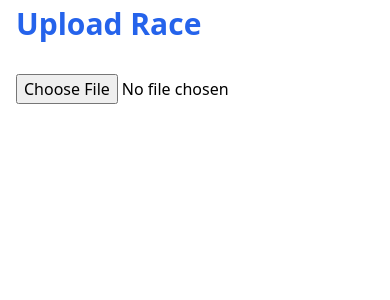
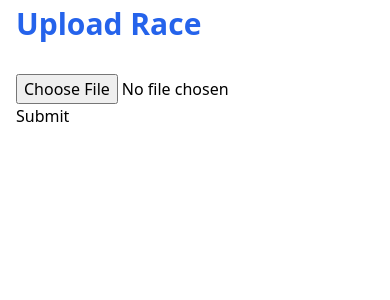
Before and after one commit to lukasz-pudlo/southbyfive-htmx, a Django app: page /upload/ in a window 390 px wide. Shown: the part 126-426 px from the top of the page. Run offline with Django 5.2, Linux system fonts and the light colour scheme; the visitor is signed in with stand-in values (Sample User, id 1); some libraries are stand-ins or nearby versions.

Commit message:
Handle file upload with csrf token

```diff
--- a/races/templates/upload.html
+++ b/races/templates/upload.html
@@ -7,7 +7,11 @@
   <h1 class="text-3xl font-bold text-blue-600">Upload Race</h1>
 </div>
 <div class="container mx-auto p-4">
-  <input type="file" class="file-input file-input-ghost" />
+  <form method="POST" enctype="multipart/form-data">
+    {% csrf_token %}
+    <input type="file" name="file" class="file-input file-input-ghost" />
+    <button type="submit" class="btn sm:btn-sm">Submit</button>
+  </form>
 </div>
 
 {% endblock %}
```
